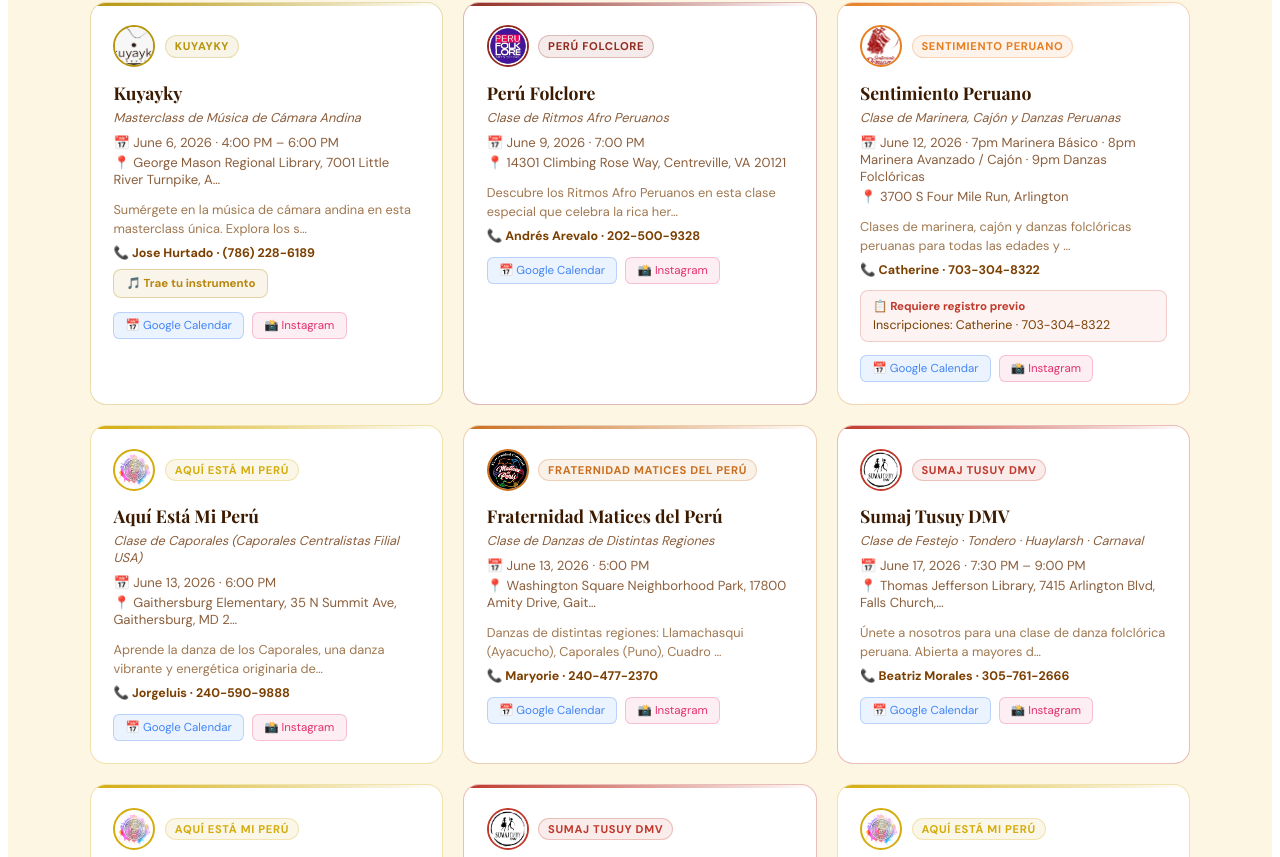
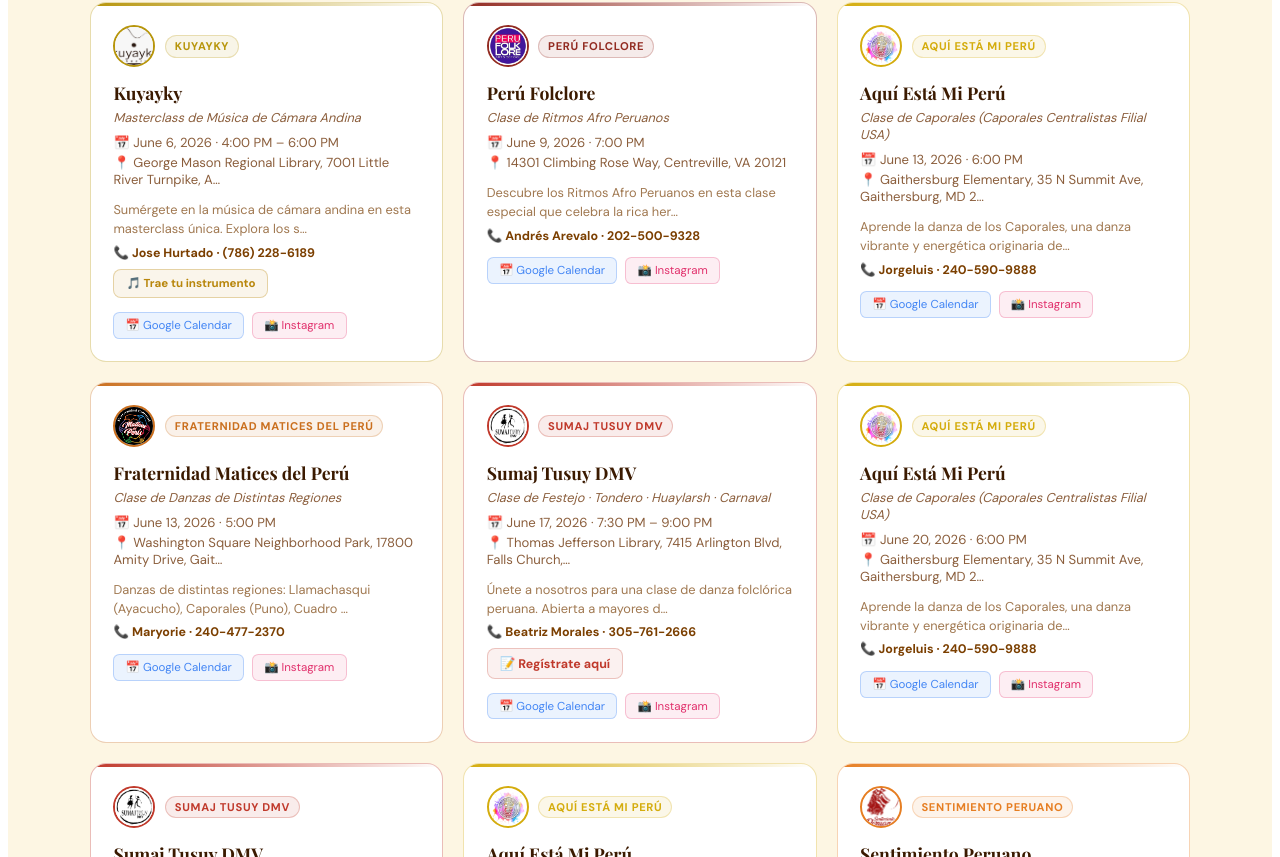
Before and after one commit to ritmosdelperudmv/Ritmos-del-peru, a React (Vite) app: page / in a window 1280 px wide. Shown: the part 1203-2060 px from the top of the page. Built offline with nearby package versions, Linux system fonts and the light colour scheme; a web font is replaced by a local one.

Commit message:
Update App.jsx

```diff
--- a/src/App.jsx
+++ b/src/App.jsx
@@ -61,21 +61,21 @@
 
 // ─── EVENTS ──────────────────────────────────────────────────────────────────
 const SAMPLE_EVENTS = [
-  { id: 1,  title: "Clase de Festejo · Tondero · Huaylarsh · Carnaval — Sumaj Tusuy DMV", group: "Sumaj Tusuy DMV", date: "2026-06-01", time: "7:30 PM – 9:00 PM", location: "George Mason Regional Library, 7001 Little River Tpke, Annandale, VA 22003", description: "Contacto: Beatriz Morales · 305-761-2666", description: "Únete a nosotros para una clase de danza folclórica peruana. Abierta a mayores de 18 años. No se requiere experiencia previa. ¡Ven a aprender y celebrar nuestra cultura!", contact: "Beatriz Morales · 305-761-2666", host: "Sumaj Tusuy DMV", published: true },
-  { id: 2,  title: "Clase de Festejo · Tondero · Huaylarsh · Carnaval — Sumaj Tusuy DMV", group: "Sumaj Tusuy DMV", date: "2026-06-17", time: "7:30 PM – 9:00 PM", location: "Thomas Jefferson Library, 7415 Arlington Blvd, Falls Church, VA 22042", description: "Contacto: Beatriz Morales · 305-761-2666", description: "Únete a nosotros para una clase de danza folclórica peruana. Abierta a mayores de 18 años. No se requiere experiencia previa. ¡Ven a aprender y celebrar nuestra cultura!", contact: "Beatriz Morales · 305-761-2666", host: "Sumaj Tusuy DMV", published: true },
-  { id: 3,  title: "Clase de Festejo · Tondero · Huaylarsh · Carnaval — Sumaj Tusuy DMV", group: "Sumaj Tusuy DMV", date: "2026-06-24", time: "7:30 PM – 9:00 PM", location: "Richard Byrd Library, 7250 Commerce St, Springfield, VA 22150", description: "Contacto: Beatriz Morales · 305-761-2666", description: "Únete a nosotros para una clase de danza folclórica peruana. Abierta a mayores de 18 años. No se requiere experiencia previa. ¡Ven a aprender y celebrar nuestra cultura!", contact: "Beatriz Morales · 305-761-2666", host: "Sumaj Tusuy DMV", published: true },
-  { id: 4,  title: "Clase de Marinera, Cajón y Danzas Peruanas — Sentimiento Peruano",          group: "Sentimiento Peruano",         date: "2026-06-05", time: "7pm Marinera Básico · 8pm Marinera Avanzado / Cajón · 9pm Danzas Folclóricas", location: "3700 S Four Mile Run, Arlington", description: "Requiere registro previo. Contacto: Catherine · 703-304-8322", description: "Clases de marinera, cajón y danzas folclóricas peruanas para todas las edades y niveles. Regístrate con anticipación para reservar tu lugar.", contact: "Catherine · 703-304-8322", host: "Sentimiento Peruano", published: true },
-  { id: 5,  title: "Clase de Marinera, Cajón y Danzas Peruanas — Sentimiento Peruano",          group: "Sentimiento Peruano",         date: "2026-06-12", time: "7pm Marinera Básico · 8pm Marinera Avanzado / Cajón · 9pm Danzas Folclóricas", location: "3700 S Four Mile Run, Arlington", description: "Requiere registro previo. Contacto: Catherine · 703-304-8322", description: "Clases de marinera, cajón y danzas folclóricas peruanas para todas las edades y niveles. Regístrate con anticipación para reservar tu lugar.", contact: "Catherine · 703-304-8322", host: "Sentimiento Peruano", published: true },
-  { id: 6,  title: "Clase de Caporales (Caporales Centralistas Filial USA) — Aquí Está Mi Perú", group: "Aquí Está Mi Perú", date: "2026-06-13", time: "6:00 PM", location: "Gaithersburg Elementary, 35 N Summit Ave, Gaithersburg, MD 20877", description: "Fecha, hora y lugar por confirmar.", description: "Aprende la danza de los Caporales, una danza vibrante y energética originaria de Bolivia y muy popular en el Perú. Abierta a todas las edades y niveles.", contact: "Jorgeluis · 240-590-9888", host: "Aquí Está Mi Perú", published: true },
-  { id: 15, title: "Clase de Caporales (Caporales Centralistas Filial USA) — Aquí Está Mi Perú", group: "Aquí Está Mi Perú", date: "2026-06-20", time: "6:00 PM", location: "Gaithersburg Elementary, 35 N Summit Ave, Gaithersburg, MD 20877", description: "Fecha, hora y lugar por confirmar.", description: "Aprende la danza de los Caporales, una danza vibrante y energética originaria de Bolivia y muy popular en el Perú. Abierta a todas las edades y niveles.", contact: "Jorgeluis · 240-590-9888", host: "Aquí Está Mi Perú", published: true },
-  { id: 16, title: "Clase de Caporales (Caporales Centralistas Filial USA) — Aquí Está Mi Perú", group: "Aquí Está Mi Perú", date: "2026-06-27", time: "6:00 PM", location: "Gaithersburg Elementary, 35 N Summit Ave, Gaithersburg, MD 20877", description: "Fecha, hora y lugar por confirmar.", description: "Aprende la danza de los Caporales, una danza vibrante y energética originaria de Bolivia y muy popular en el Perú. Abierta a todas las edades y niveles.", contact: "Jorgeluis · 240-590-9888", host: "Aquí Está Mi Perú", published: true },
-  { id: 7,  title: "Clase de Festejo — Papalca",                      group: "Papalca",                     date: "2026-06-06", time: "10:00 AM", location: "Ubicación privada — regístrate para recibirla", description: "Requiere registro previo para recibir la dirección. Contacto: Victor · 240-839-8803", description: "Clase de Festejo, una de las danzas afroperuanas más alegres y representativas del Perú. Abierta a todas las edades y niveles. Cupos limitados — regístrate con anticipación.", contact: "Victor · 240-839-8803", host: "Papalca", published: true },
-  { id: 8,  title: "Clase de Ritmos Afro Peruanos — Perú Folclore",                group: "Perú Folclore",               date: "2026-06-09", time: "7:00 PM", location: "14301 Climbing Rose Way, Centreville, VA 20121", description: "Contacto: Andrés Arevalo · 202-500-9328", description: "Descubre los Ritmos Afro Peruanos en esta clase especial que celebra la rica herencia africana en la música y danza del Perú. Abierta a todos los niveles.", contact: "Andrés Arevalo · 202-500-9328", host: "Perú Folclore", published: true },
-  { id: 9,  title: "Clase de Danzas de Distintas Regiones — Fraternidad Matices del Perú", group: "Fraternidad Matices del Perú", date: "2026-06-06", time: "5:00 PM", location: "Washington Square Neighborhood Park, 17800 Amity Drive, Gaithersburg, MD 20877", description: "Contacto: Maryorie · 240-477-2370 · lm.delao75@gmail.com", description: "Danzas de distintas regiones: Llamachasqui (Ayacucho), Caporales (Puno), Cuadro Amazónico (Selva). Todas las edades y niveles bienvenidos.", contact: "Maryorie · 240-477-2370", host: "Fraternidad Matices del Perú", published: true },
-  { id: 13, title: "Clase de Danzas de Distintas Regiones — Fraternidad Matices del Perú", group: "Fraternidad Matices del Perú", date: "2026-06-13", time: "5:00 PM", location: "Washington Square Neighborhood Park, 17800 Amity Drive, Gaithersburg, MD 20877", description: "Contacto: Maryorie · 240-477-2370 · lm.delao75@gmail.com", description: "Danzas de distintas regiones: Llamachasqui (Ayacucho), Caporales (Puno), Cuadro Amazónico (Selva). Todas las edades y niveles bienvenidos.", contact: "Maryorie · 240-477-2370", host: "Fraternidad Matices del Perú", published: true },
-  { id: 10, title: "Clase de Cajón Peruano — Percy Chinchilla",             group: "Percy Chinchilla",            date: "2026-06-06", time: "11:00 AM – 12:30 PM", location: "Calletana's Peruvian Chicken & Cuisine, 4300 Chantilly Shopping Center, Chantilly, VA 20151", description: "Contacto: Percy · 240-963-8503 · percychinchilla18@gmail.com", description: "Aprende a tocar el cajón peruano, instrumento icónico de la música afroperuana. Clase práctica para principiantes y entusiastas de la percusión. 🥁 Se recomienda traer tu cajón si tienes uno. 🔜 Próximamente: clase de danza afroperuana abierta a todas las edades.", contact: "Percy · 240-963-8503", host: "Percy Chinchilla", published: true },
+  { id: 1,  title: "Clase de Festejo · Tondero · Huaylarsh · Carnaval — Sumaj Tusuy DMV", group: "Sumaj Tusuy DMV", date: "2026-06-01", time: "7:30 PM – 9:00 PM", location: "George Mason Regional Library, 7001 Little River Tpke, Annandale, VA 22003", description: "Únete a nosotros para una clase de danza folclórica peruana. Abierta a mayores de 18 años. No se requiere experiencia previa. ¡Ven a aprender y celebrar nuestra cultura!", contact: "Beatriz Morales · 305-761-2666", registrationLink: "https://forms.gle/w5yWYUm37f7LXAgb8", host: "Sumaj Tusuy DMV", published: true },
+  { id: 2,  title: "Clase de Festejo · Tondero · Huaylarsh · Carnaval — Sumaj Tusuy DMV", group: "Sumaj Tusuy DMV", date: "2026-06-17", time: "7:30 PM – 9:00 PM", location: "Thomas Jefferson Library, 7415 Arlington Blvd, Falls Church, VA 22042", description: "Únete a nosotros para una clase de danza folclórica peruana. Abierta a mayores de 18 años. No se requiere experiencia previa. ¡Ven a aprender y celebrar nuestra cultura!", contact: "Beatriz Morales · 305-761-2666", registrationLink: "https://forms.gle/w5yWYUm37f7LXAgb8", host: "Sumaj Tusuy DMV", published: true },
+  { id: 3,  title: "Clase de Festejo · Tondero · Huaylarsh · Carnaval — Sumaj Tusuy DMV", group: "Sumaj Tusuy DMV", date: "2026-06-24", time: "7:30 PM – 9:00 PM", location: "Richard Byrd Library, 7250 Commerce St, Springfield, VA 22150", description: "Únete a nosotros para una clase de danza folclórica peruana. Abierta a mayores de 18 años. No se requiere experiencia previa. ¡Ven a aprender y celebrar nuestra cultura!", contact: "Beatriz Morales · 305-761-2666", registrationLink: "https://forms.gle/w5yWYUm37f7LXAgb8", host: "Sumaj Tusuy DMV", published: true },
+  { id: 4,  title: "Clase de Marinera, Cajón y Danzas Peruanas — Sentimiento Peruano",          group: "Sentimiento Peruano",         date: "2026-06-05", time: "7pm Marinera Básico · 8pm Marinera Avanzado / Cajón · 9pm Danzas Folclóricas", location: "3700 S Four Mile Run, Arlington", description: "Clases de marinera, cajón y danzas folclóricas peruanas para todas las edades y niveles. Regístrate con anticipación para reservar tu lugar.", contact: "Catherine · 703-304-8322", host: "Sentimiento Peruano", published: true },
+  { id: 5,  title: "Clase de Marinera, Cajón y Danzas Peruanas — Sentimiento Peruano",          group: "Sentimiento Peruano",         date: "2026-07-10", time: "7pm Marinera Básico · 8pm Marinera Avanzado / Cajón · 9pm Danzas Folclóricas", location: "3700 S Four Mile Run, Arlington", description: "Clases de marinera, cajón y danzas folclóricas peruanas para todas las edades y niveles. Regístrate con anticipación para reservar tu lugar.", contact: "Catherine · 703-304-8322", host: "Sentimiento Peruano", published: true },
+  { id: 6,  title: "Clase de Caporales (Caporales Centralistas Filial USA) — Aquí Está Mi Perú", group: "Aquí Está Mi Perú", date: "2026-06-13", time: "6:00 PM", location: "Gaithersburg Elementary, 35 N Summit Ave, Gaithersburg, MD 20877", description: "Aprende la danza de los Caporales, una danza vibrante y energética originaria de Bolivia y muy popular en el Perú. Abierta a todas las edades y niveles.", contact: "Jorgeluis · 240-590-9888", host: "Aquí Está Mi Perú", published: true },
+  { id: 15, title: "Clase de Caporales (Caporales Centralistas Filial USA) — Aquí Está Mi Perú", group: "Aquí Está Mi Perú", date: "2026-06-20", time: "6:00 PM", location: "Gaithersburg Elementary, 35 N Summit Ave, Gaithersburg, MD 20877", description: "Aprende la danza de los Caporales, una danza vibrante y energética originaria de Bolivia y muy popular en el Perú. Abierta a todas las edades y niveles.", contact: "Jorgeluis · 240-590-9888", host: "Aquí Está Mi Perú", published: true },
+  { id: 16, title: "Clase de Caporales (Caporales Centralistas Filial USA) — Aquí Está Mi Perú", group: "Aquí Está Mi Perú", date: "2026-06-27", time: "6:00 PM", location: "Gaithersburg Elementary, 35 N Summit Ave, Gaithersburg, MD 20877", description: "Aprende la danza de los Caporales, una danza vibrante y energética originaria de Bolivia y muy popular en el Perú. Abierta a todas las edades y niveles.", contact: "Jorgeluis · 240-590-9888", host: "Aquí Está Mi Perú", published: true },
+  { id: 7,  title: "Clase de Festejo — Papalca",                      group: "Papalca",                     date: "2026-06-06", time: "10:00 AM", location: "Ubicación privada — regístrate para recibirla", description: "Clase de Festejo, una de las danzas afroperuanas más alegres y representativas del Perú. Abierta a todas las edades y niveles. Cupos limitados — regístrate con anticipación.", contact: "Victor · 240-839-8803", host: "Papalca", published: true },
+  { id: 8,  title: "Clase de Ritmos Afro Peruanos — Perú Folclore",                group: "Perú Folclore",               date: "2026-06-09", time: "7:00 PM", location: "14301 Climbing Rose Way, Centreville, VA 20121", description: "Descubre los Ritmos Afro Peruanos en esta clase especial que celebra la rica herencia africana en la música y danza del Perú. Abierta a todos los niveles.", contact: "Andrés Arevalo · 202-500-9328", host: "Perú Folclore", published: true },
+  { id: 9,  title: "Clase de Danzas de Distintas Regiones — Fraternidad Matices del Perú", group: "Fraternidad Matices del Perú", date: "2026-06-06", time: "5:00 PM", location: "Washington Square Neighborhood Park, 17800 Amity Drive, Gaithersburg, MD 20877", description: "Danzas de distintas regiones: Llamachasqui (Ayacucho), Caporales (Puno), Cuadro Amazónico (Selva). Todas las edades y niveles bienvenidos.", contact: "Maryorie · 240-477-2370", host: "Fraternidad Matices del Perú", published: true },
+  { id: 13, title: "Clase de Danzas de Distintas Regiones — Fraternidad Matices del Perú", group: "Fraternidad Matices del Perú", date: "2026-06-13", time: "5:00 PM", location: "Washington Square Neighborhood Park, 17800 Amity Drive, Gaithersburg, MD 20877", description: "Danzas de distintas regiones: Llamachasqui (Ayacucho), Caporales (Puno), Cuadro Amazónico (Selva). Todas las edades y niveles bienvenidos.", contact: "Maryorie · 240-477-2370", host: "Fraternidad Matices del Perú", published: true },
+  { id: 10, title: "Clase de Cajón Peruano — Percy Chinchilla",             group: "Percy Chinchilla",            date: "2026-06-06", time: "11:00 AM – 12:30 PM", location: "Calletana's Peruvian Chicken & Cuisine, 4300 Chantilly Shopping Center, Chantilly, VA 20151", description: "Aprende a tocar el cajón peruano, instrumento icónico de la música afroperuana. Clase práctica para principiantes y entusiastas de la percusión. 🥁 Se recomienda traer tu cajón si tienes uno. 🔜 Próximamente: clase de danza afroperuana abierta a todas las edades.", contact: "Percy · 240-963-8503", host: "Percy Chinchilla", published: true },
   { id: 11, title: "🎶 ¡Coming Soon! — Chicha Morada",                group: "Chicha Morada",               date: "", time: "", location: "Inca Social, 1776 Wilson Blvd, Arlington, VA 22209", description: "¡Próximamente! Estamos preparando algo especial en Inca Social. Mantente pendiente.", contact: "chichamoradadc@gmail.com", contact: "chichamoradadc@gmail.com", host: "Chicha Morada", published: true },
-  { id: 12, title: "Masterclass de Música de Cámara Andina — Kuyayky",                      group: "Kuyayky",                     date: "2026-06-06", time: "4:00 PM – 6:00 PM", location: "George Mason Regional Library, 7001 Little River Turnpike, Annandale, VA 22003", description: "Contacto: Jose Hurtado · (786) 228-6189", description: "Sumérgete en la música de cámara andina en esta masterclass única. Explora los sonidos, ritmos e instrumentos tradicionales de los Andes peruanos. 🎵 Se recomienda traer tu instrumento — no es obligatorio pero sí muy alentado.", contact: "Jose Hurtado · (786) 228-6189", host: "Kuyayky", published: true },
+  { id: 12, title: "Masterclass de Música de Cámara Andina — Kuyayky",                      group: "Kuyayky",                     date: "2026-06-06", time: "4:00 PM – 6:00 PM", location: "George Mason Regional Library, 7001 Little River Turnpike, Annandale, VA 22003", description: "Sumérgete en la música de cámara andina en esta masterclass única. Explora los sonidos, ritmos e instrumentos tradicionales de los Andes peruanos. 🎵 Se recomienda traer tu instrumento — no es obligatorio pero sí muy alentado.", contact: "Jose Hurtado · (786) 228-6189", host: "Kuyayky", published: true },
 ];
 
 const MONTHS = ["January","February","March","April","May","June","July","August","September","October","November","December"];
@@ -225,6 +225,12 @@
                 📞 {ev.contact}
               </div>
             )}
+            {ev.registrationLink && (
+              <a href={ev.registrationLink} target="_blank" rel="noopener noreferrer"
+                style={{ display:"inline-flex", alignItems:"center", gap:"0.3rem", marginTop:"0.5rem", background:`${P.red}12`, border:`1px solid ${P.red}40`, borderRadius:"0.5rem", padding:"0.4rem 0.75rem", fontSize:"0.78rem", color:P.red, fontWeight:700, textDecoration:"none" }}>
+                📝 Regístrate aquí
+              </a>
+            )}
 
             {/* Registration badge */}
             {REQUIRES_REGISTRATION.includes(ev.group) && (
@@ -274,8 +280,9 @@
 }
 
 function CalendarView({ events, onView }) {
-  const [viewYear] = useState(2026);
-  const [viewMonth] = useState(5); // June only (0-indexed)
+  const today = new Date();
+  const [viewYear, setViewYear] = useState(2026);
+  const [viewMonth, setViewMonth] = useState(5); // Start at June
 
   const firstDay = new Date(viewYear, viewMonth, 1).getDay();
   const daysInMonth = new Date(viewYear, viewMonth + 1, 0).getDate();
@@ -296,13 +303,16 @@
   const cells = [];
   for (let i = 0; i < firstDay; i++) cells.push(null);
   for (let d = 1; d <= daysInMonth; d++) cells.push(d);
-  const today = new Date();
   const isToday = d => d === today.getDate() && viewMonth === today.getMonth() && viewYear === today.getFullYear();
 
   return (
     <div>
-      <div style={{ display:"flex", alignItems:"center", justifyContent:"center", marginBottom:"1.25rem" }}>
+      <div style={{ display:"flex", alignItems:"center", justifyContent:"space-between", marginBottom:"1.25rem" }}>
+        <button onClick={() => { if(!(viewMonth === 5 && viewYear === 2026)) { if(viewMonth===0){setViewMonth(11);setViewYear(y=>y-1);}else setViewMonth(m=>m-1); } }}
+          style={{ background: viewMonth===5 && viewYear===2026 ? "rgba(255,255,255,0.03)" : P.bgMid, border:`1px solid ${P.border}`, borderRadius:"0.5rem", color: viewMonth===5 && viewYear===2026 ? P.border : P.gold, padding:"0.4rem 0.85rem", cursor: viewMonth===5 && viewYear===2026 ? "default" : "pointer", fontSize:"1.1rem" }}>‹</button>
         <h2 style={{ fontFamily:"'Playfair Display', serif", color:P.gold, fontSize:"1.3rem", margin:0 }}>{MONTHS[viewMonth]} {viewYear}</h2>
+        <button onClick={() => { if(!(viewMonth === 6 && viewYear === 2026)) { if(viewMonth===11){setViewMonth(0);setViewYear(y=>y+1);}else setViewMonth(m=>m+1); } }}
+          style={{ background: viewMonth===6 && viewYear===2026 ? "rgba(255,255,255,0.03)" : P.bgMid, border:`1px solid ${P.border}`, borderRadius:"0.5rem", color: viewMonth===6 && viewYear===2026 ? P.border : P.gold, padding:"0.4rem 0.85rem", cursor: viewMonth===6 && viewYear===2026 ? "default" : "pointer", fontSize:"1.1rem" }}>›</button>
       </div>
       {/* Mobile-friendly upcoming events list */}
       <div style={{ display:"block", marginBottom:"1.5rem" }}>
@@ -336,6 +346,12 @@
                     <div style={{ fontSize:"0.72rem", color:P.muted, marginTop:"0.15rem" }}>
                       📞 {ev.contact}
                     </div>
+                  )}
+                  {ev.registrationLink && (
+                    <a href={ev.registrationLink} target="_blank" rel="noopener noreferrer"
+                      style={{ fontSize:"0.72rem", color:P.red, fontWeight:700, textDecoration:"none", marginTop:"0.15rem", display:"inline-block" }}>
+                      📝 Regístrate aquí →
+                    </a>
                   )}
                 </div>
               </div>
@@ -693,6 +709,12 @@
               </div>
             ) : null)}
             {selected.description && <div style={{ marginTop:"1rem", padding:"0.9rem 1rem", background:"#FDF6E3", border:`1px solid ${P.border}`, borderRadius:"0.75rem", color:P.muted, fontSize:"0.88rem", lineHeight:1.6 }}>{selected.description}</div>}
+            {selected.registrationLink && (
+              <a href={selected.registrationLink} target="_blank" rel="noopener noreferrer"
+                style={{ display:"inline-flex", alignItems:"center", gap:"0.5rem", marginTop:"1rem", background:`${P.red}12`, border:`1px solid ${P.red}40`, borderRadius:"0.5rem", padding:"0.6rem 1rem", fontSize:"0.88rem", color:P.red, fontWeight:700, textDecoration:"none" }}>
+                📝 Regístrate aquí
+              </a>
+            )}
             {adminMode && <div style={{ marginTop:"1rem" }}><PublishedToggle value={selected.published} onChange={v => { handleTogglePublish(selected.id); setSelected(s=>({...s,published:v})); }} /></div>}
             <div style={{ display:"flex", gap:"0.75rem", marginTop:"1.5rem" }}>
               {adminMode && <button onClick={() => setModal("edit")} style={{ flex:1, padding:"0.65rem", background:`${P.gold}18`, border:`1px solid ${P.gold}60`, borderRadius:"0.5rem", color:P.gold, cursor:"pointer", fontWeight:600 }}>Editar</button>}
```
